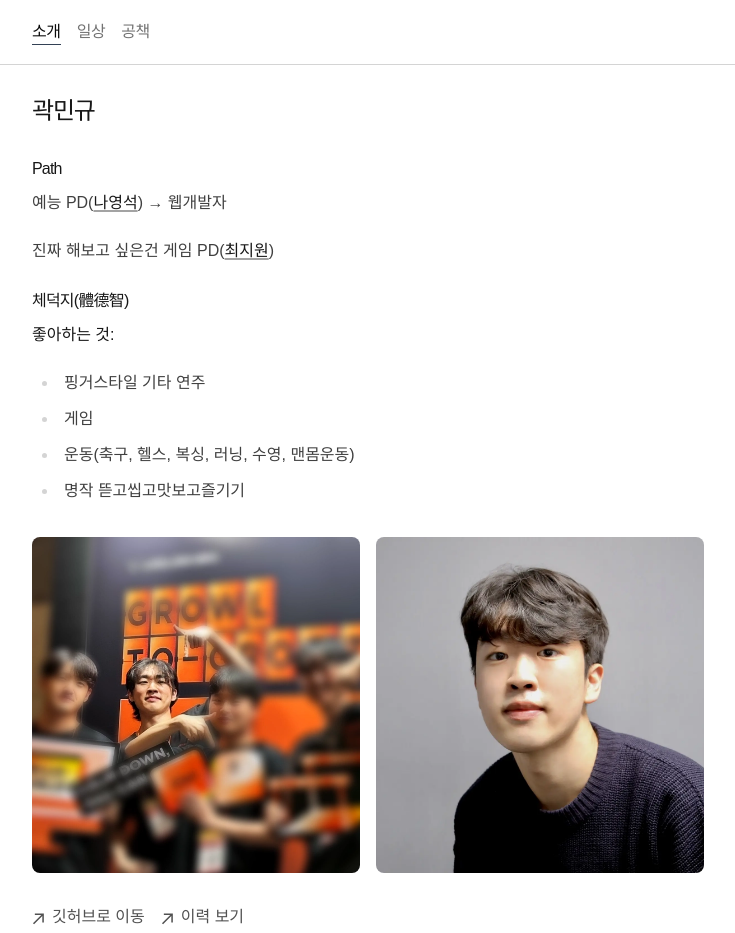
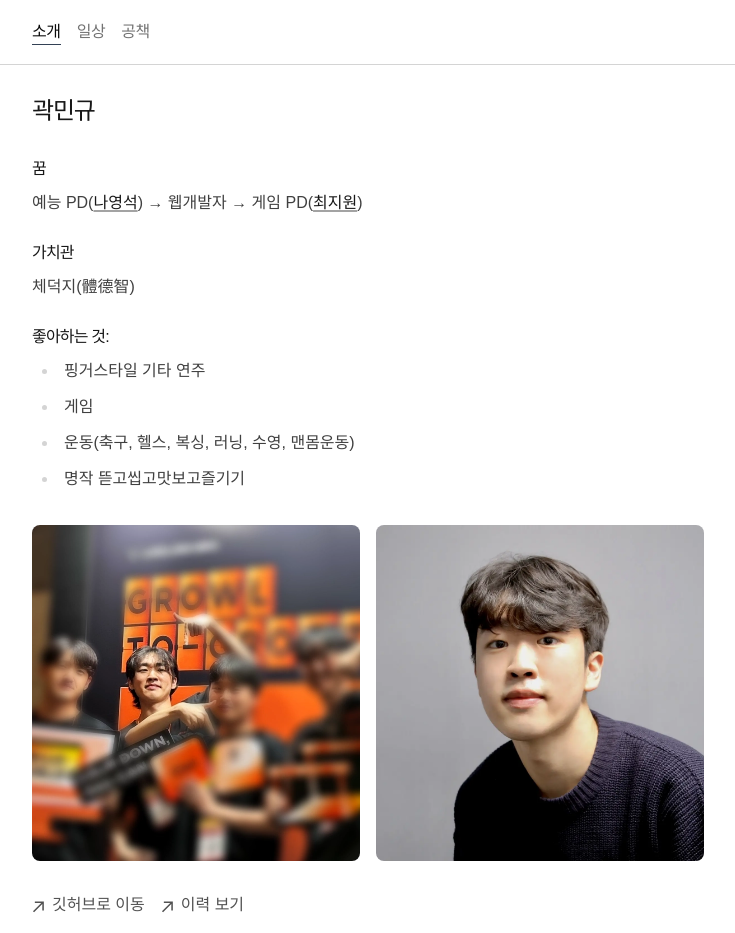
Before and after one commit to HiimKwak/HiimKwak.blog, a Next.js app: page / in a window 1280 px wide. Shown: the whole page, without its empty margins (272-1007 px from the left). Built offline with nearby package versions, Linux system fonts and the light colour scheme; a web font is replaced by a local one.

Commit message:
style: 홈페이지 수정

```diff
--- a/app/page.tsx
+++ b/app/page.tsx
@@ -41,28 +41,26 @@ export default function Page() {
 			<section className="mx-auto max-w-2xl px-4 md:px-0">
 				<div className="prose prose-neutral dark:prose-invert">
 					<h2>곽민규</h2>
-					<h4>Path</h4>
+					<h4>꿈</h4>
 					<p>
 						예능 PD(
 						<Link href="https://namu.wiki/w/%EB%82%98%EC%98%81%EC%84%9D">
 							나영석
 						</Link>
-						) → 웹개발자
-					</p>
-					<p>
-						진짜 해보고 싶은건 게임 PD(
+						) → 웹개발자 → 게임 PD(
 						<Link href="https://www.neowiz.com/media/story/17">최지원</Link>)
 					</p>
-					<h4>체덕지(體德智)</h4>
-					<>
-						<strong>좋아하는 것:</strong>
+					<h4>가치관</h4>
+					<p>체덕지(體德智)</p>
+
+					<h4>좋아하는 것:</h4>
 					<ul>
 						<li>핑거스타일 기타 연주</li>
 						<li>게임</li>
 						<li>운동(축구, 헬스, 복싱, 러닝, 수영, 맨몸운동)</li>
 						<li>명작 뜯고씹고맛보고즐기기</li>
 					</ul>
-					</>
+
 				</div>
 				<div className="gap-4 my-8 px-auto columns-2 ">
 					<div className="relative h-40 mb-4 sm:h-[21rem] sm:mb-0">
```
Lines whose indentation alone changed are shown as unchanged.
